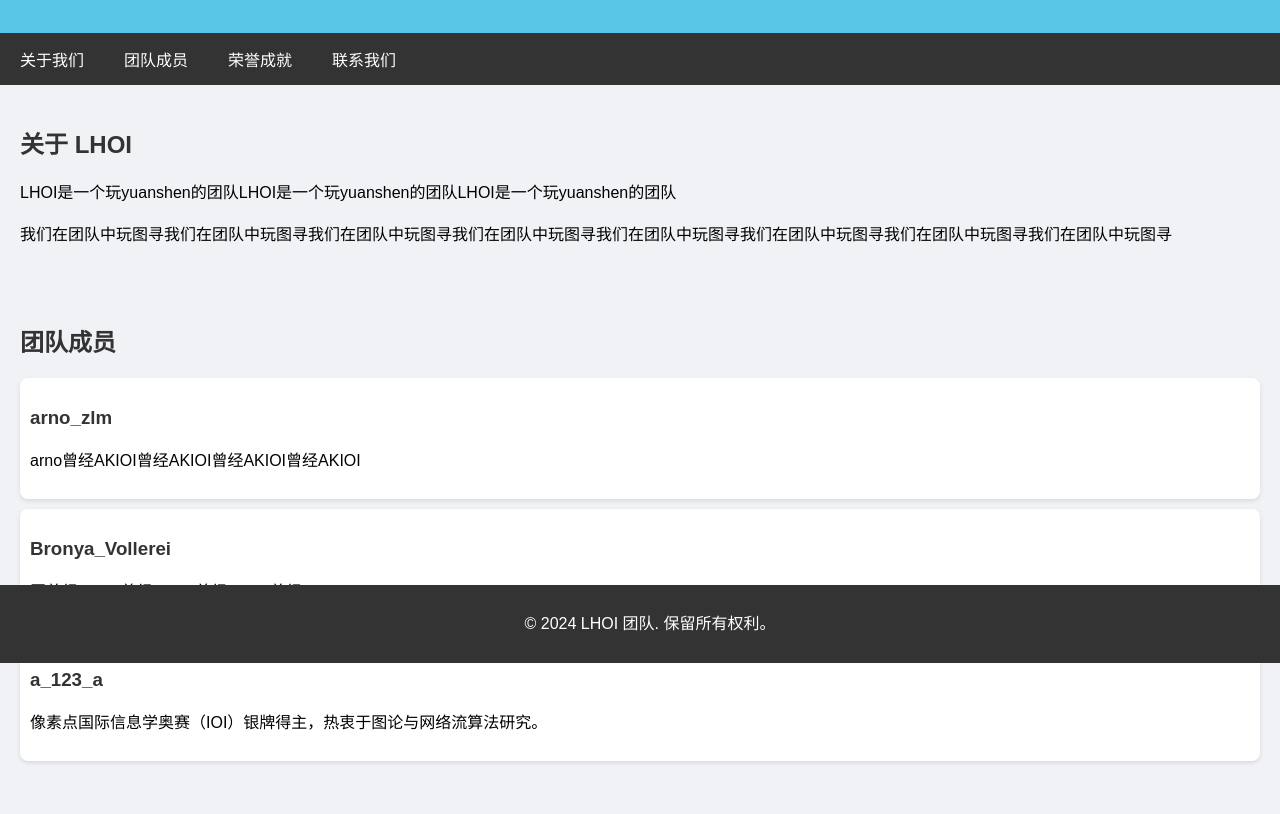
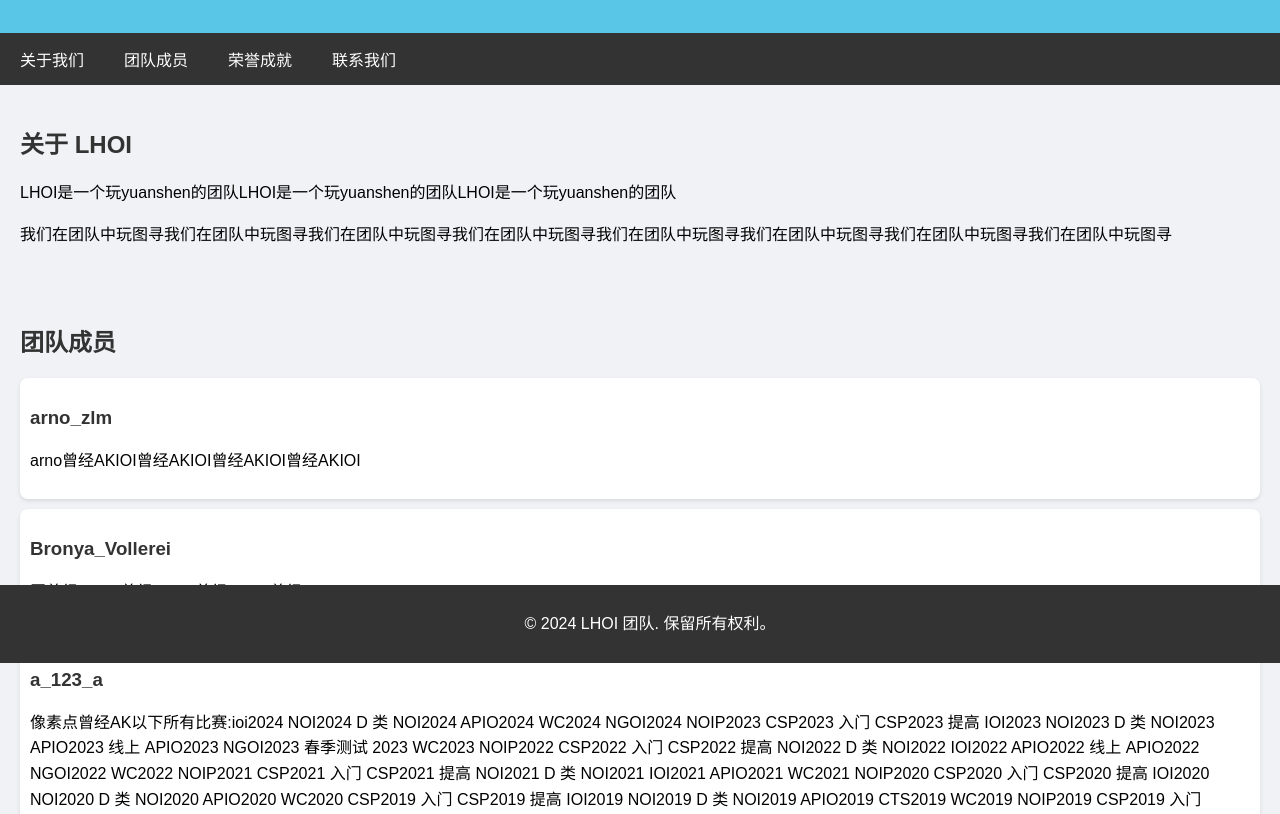
Before and after one commit to aklhoi/aklhoi.github.io, a plain HTML site: page index.html in a window 1280 px wide. Shown: the part 137-951 px from the top of the page. Drawn offline with Linux system fonts and the light colour scheme.

Commit message:
Update index.html

```diff
--- a/index.html
+++ b/index.html
@@ -100,7 +100,31 @@
         </div>
         <div class="team-member">
             <h3>a_123_a</h3>
-            <p>像素点国际信息学奥赛（IOI）银牌得主，热衷于图论与网络流算法研究。</p>
+            <p>像素点曾经AK以下所有比赛:ioi2024 NOI2024 D 类 NOI2024 APIO2024 WC2024 NGOI2024 NOIP2023 CSP2023 入门 CSP2023 提高
+              IOI2023 NOI2023 D 类 NOI2023 APIO2023 线上 APIO2023 NGOI2023 春季测试 2023 WC2023 NOIP2022 CSP2022 入门 CSP2022 提高
+              NOI2022 D 类 NOI2022 IOI2022 APIO2022 线上 APIO2022 NGOI2022 WC2022 NOIP2021 CSP2021 入门 CSP2021 提高
+              NOI2021 D 类 NOI2021 IOI2021 APIO2021 WC2021 NOIP2020 CSP2020 入门 CSP2020 提高
+              IOI2020 NOI2020 D 类 NOI2020 APIO2020 WC2020 CSP2019 入门 CSP2019 提高
+              IOI2019 NOI2019 D 类 NOI2019 APIO2019 CTS2019 WC2019 NOIP2019 CSP2019 入门 CSP2019 提高
+              IOI2018 NOI2018 D 类 NOI2018 APIO2018 WC2018 NOIP2018 CSP2018 入门 CSP2018 提高
+              IOI2017 NOI2017 D 类 NOI2017 APIO2017 WC2017 NOIP2017 CSP2017 入门 CSP2017 提高
+              IOI2016 NOI2016 D 类 NOI2016 APIO2016 WC2016 NOIP2016 CSP2016 入门 CSP2016 提高
+              IOI2015 NOI2015 D 类 NOI2015 APIO2015 WC2015 NOIP2015 CSP2015 入门 CSP2015 提高
+              IOI2014 NOI2014 D 类 NOI2014 APIO2014 WC2014 NOIP2014 CSP2014 入门 CSP2014 提高
+              IOI2013 NOI2013 D 类 NOI2013 APIO2013 WC2013 NOIP2013 CSP2013 入门 CSP2013 提高
+              IOI2012 NOI2012 D 类 NOI2012 APIO2012 WC2012 NOIP2012 CSP2012 入门 CSP2012 提高
+              IOI2011 NOI2011 D 类 NOI2011 APIO2011 WC2011 NOIP2011 CSP2011 入门 CSP2011 提高
+              IOI2010 NOI2010 D 类 NOI2010 APIO2010 WC2010 NOIP2010 CSP2010 入门 CSP2010 提高
+              IOI2009 NOI2009 D 类 NOI2009 APIO2009 WC2009 NOIP2009 CSP2009 入门 CSP2009 提高
+              IOI2008 NOI2008 D 类 NOI2008 APIO2008 WC2008 NOIP2008 CSP2008 入门 CSP2008 提高
+              IOI2007 NOI2007 D 类 NOI2007 APIO2007 WC2007 NOIP2007 CSP2007 入门 CSP2007 提高
+              IOI2006 NOI2006 D 类 NOI2006 APIO2006 WC2006 NOIP2006 CSP2006 入门 CSP2006 提高
+              IOI2005 NOI2005 D 类 NOI2005 APIO2005 WC2005 NOIP2005 CSP2005 入门 CSP2005 提高
+              IOI2004 NOI2004 D 类 NOI2004 APIO2004 WC2004 NOIP2004 CSP2004 入门 CSP2004 提高
+              IOI2003 NOI2003 D 类 NOI2003 APIO2003 WC2003 NOIP2003 CSP2003 入门 CSP2003 提高
+              IOI2002 NOI2002 D 类 NOI2002 APIO2002 WC2002 NOIP2002 CSP2002 入门 CSP2002 提高
+              IOI2001 NOI2001 D 类 NOI2001 APIO2001 WC2001 NOIP2001 CSP2001 入门 CSP2001 提高
+              IOI2000 NOI2000 D 类 NOI2000 APIO2000 WC2000 NOIP2000 CSP2000 入门 CSP2000 提高</p>
         </div>
     </div>
 
```
